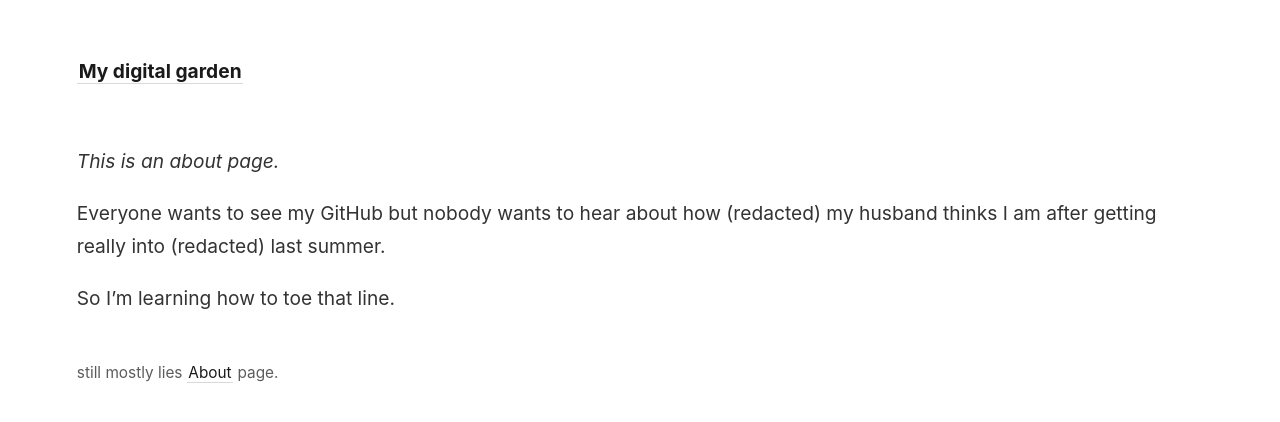
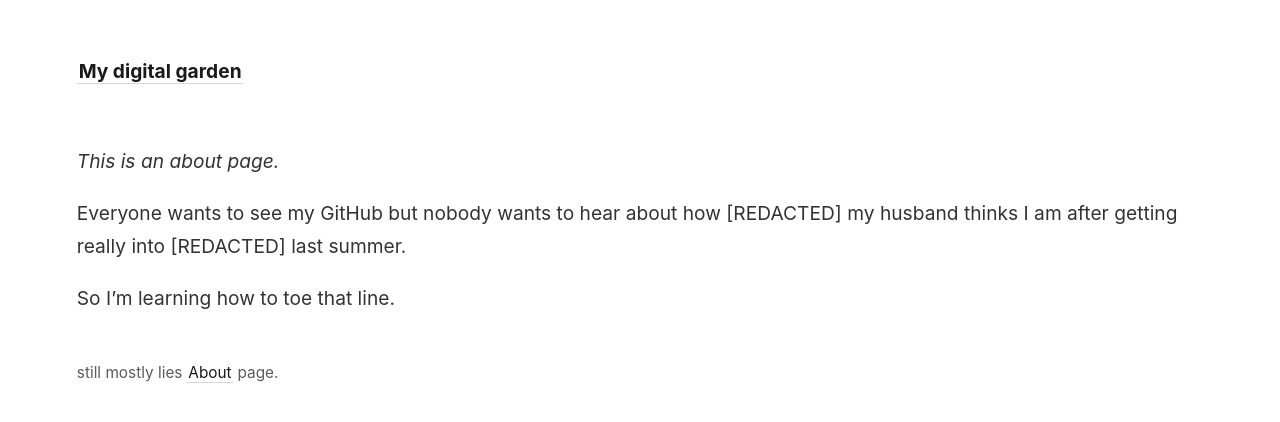
Before and after one commit to hauntedHousewife/oldhauntedhousewife.github.io, a Jekyll site: the page built from _pages/about.md, in a window 1280 px wide. Shown: the top 422 px of the page. Built offline with Jekyll 4.4.1, drawn with Linux system fonts in a browser that asks for light colours.

Commit message:
im committed

```diff
--- a/_pages/about.md
+++ b/_pages/about.md
@@ -8,6 +8,6 @@ permalink: /about
 
 
 
-Everyone wants to see my GitHub but nobody wants to hear about how (redacted) my husband thinks I am after getting really into (redacted) last summer.
+Everyone wants to see my GitHub but nobody wants to hear about how [REDACTED] my husband thinks I am after getting really into [REDACTED] last summer.
 
 So I'm learning how to toe that line.
```
Also changed, not shown: _pages/books.md (added), _pages/sewing.md (added).
